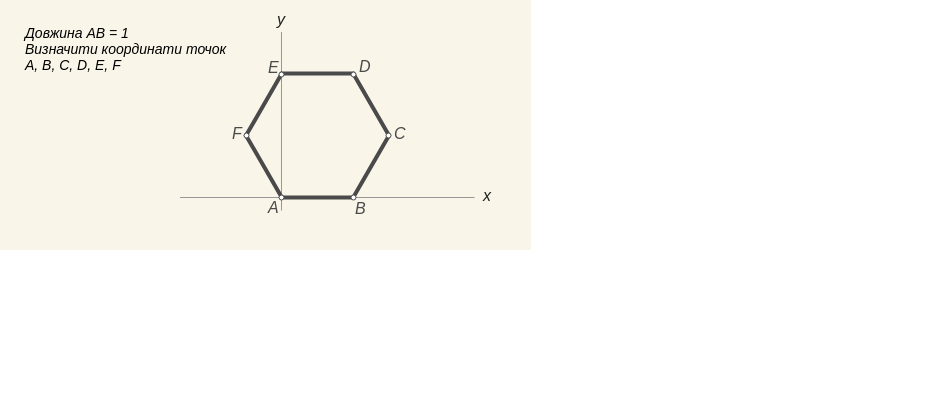
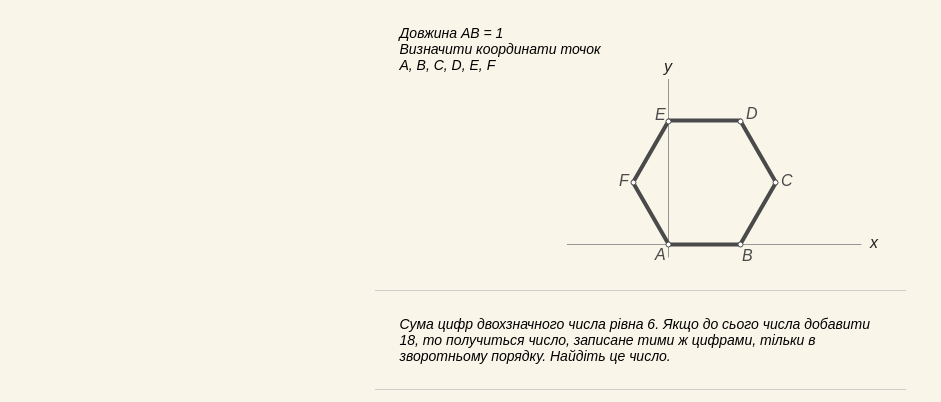
Before and after one commit to mykhailo-ivankiv/math-exercise, a plain HTML site: page index.html in a window 1280 px wide. Shown: the whole page, without its empty margins (0-941 px from the left). Drawn offline with Linux system fonts and the light colour scheme.

Commit message:
+1 exercise.

```diff
--- a/index.html
+++ b/index.html
@@ -12,11 +12,13 @@
       padding: 0;
       min-height: 100%;
       font-family: "PT Sans", sans-serif;
+      background: #f9f5e9;
     }
 
     .figure {
       display: block;
-      position: absolute;
+      float: right;
+      max-width: 100%;
     }
 
     .figure__point {
@@ -56,22 +58,25 @@
       font-size: 14px;
       font-style: italic;
       background: #f9f5e9;
-      width:531px;
+      max-width: 531px;
       box-sizing: border-box;
+      overflow: hidden;
+      margin: auto;
+      border-bottom: 1px solid #ccc;
     }
+
   </style>
 </head>
 <body>
 
-<div class ="task" style="height: 250px;">
-
+<div class ="task">
   <text font-size="14" font-style="italic" font-weight="normal" fill="#222222">
     Довжина AB = 1 <br/>
     Визначити координати точок <br/>
     A, B, C, D, E, F
   </text>
 
-  <svg class="figure" style="left: 180px; top: 10px;" width="314px" height="208px" viewBox="0 0 314 208">
+  <svg class="figure" width="314px" height="208px" viewBox="0 0 314 208">
     <g class="figure__axes">
       <line x1="101.5" y1="22.5"  x2="101.5" y2="200"></line>
       <line x1="0.5"   y1="187.5" x2="294"   y2="187.5"></line>
@@ -96,7 +101,10 @@
     <circle r="2.5" class="figure__point" cx="173.5" cy="187.5"></circle>
     <circle r="2.5" class="figure__point" cx="66.5" cy="125.5"></circle>
   </svg>
+</div>
 
+<div class="task">
+  Сума цифр двохзначного числа рівна 6. Якщо до сього числа добавити 18, то получиться число, записане тими ж цифрами, тільки в зворотньому порядку. Найдіть це число.
 </div>
 
 </body>
```
